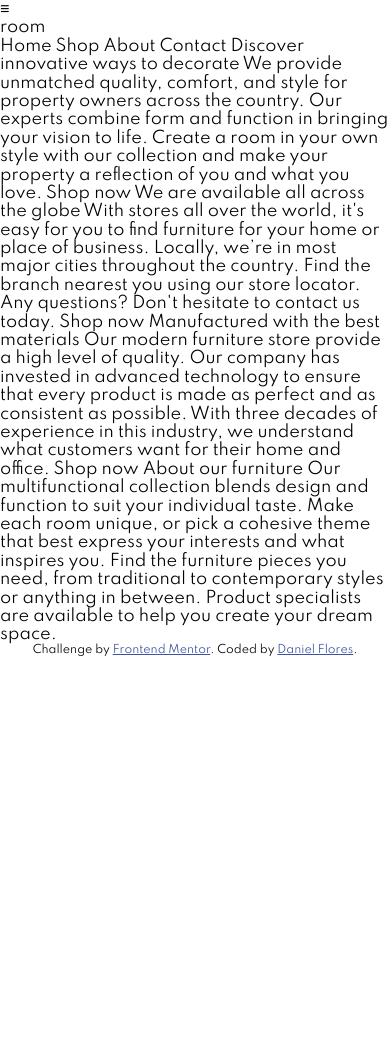
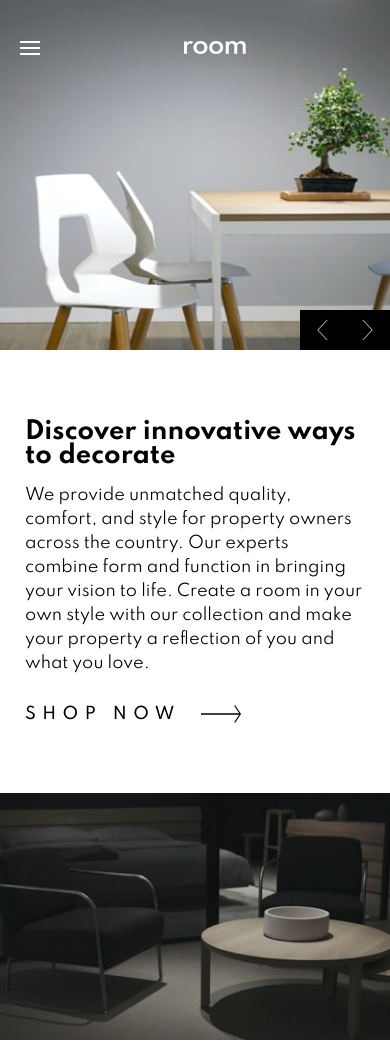
Before and after one commit to Devnielote/room-homepage, a website: page index.html in a window 390 px wide. Shown: the top 1048 px of the page. Before the commit the page ends 844 px from the top, so only its background shows below. Drawn offline with Linux system fonts and the light colour scheme.

Commit message:
mobile first update

```diff
--- a/assets/main.css
+++ b/assets/main.css
@@ -1,10 +1,104 @@
 :root {
-    --Dark-Gray: hsl(0, 0%, 63%),
-    --Black: hsl(0, 0%, 0%),
-    --White: hsl(0, 0%, 100%),
-    --Very Dark Gray: hsl(0, 0%, 27%),
+    --dark-gray: hsl(0, 0%, 63%),
+    --black: hsl(0, 0%, 0%),
+    --white: white,
+    --very-dark Gray: hsl(0, 0%, 27%),
 }
 
 * {
     font-family: 'Spartan', sans-serif;
 }
+
+h1,h2,h3,h4,p,figure {
+    margin: 0;
+    padding: 0;
+}
+
+.section--pad {
+    padding: 70px 25px 70px 25px;
+}
+
+header {
+    display: flex;
+    align-items: center;
+    position: fixed;
+    width: 100%;
+    height: 100px;
+    background-color: transparent;
+    z-index: 10;
+}
+
+header #menu {
+    margin-left: 20px;
+}
+
+header #menu p {
+    font-size: 30px;
+}
+
+.header__title {
+    margin: 0 auto;
+}
+
+img {
+    width: 100%;
+    height: 100%;
+    background-position: center;
+    background-size: contain;
+}
+
+.slider__container {
+    position: relative;
+}
+
+#imgs__container {
+    height: 350px;
+}
+
+
+.slider__controls {
+    position: absolute;
+    bottom: 0px;
+    right: 0px;
+    display: flex;
+    justify-content: space-around;
+    align-items: center;
+    width: 90px;
+    height: 40px;
+    background-color: black;
+}
+
+#slider__button {
+    height: 20px;
+}
+
+.shopNow__container h2 {
+    line-height: 1.5rem;
+}
+
+.shopNow__container p {
+    margin-top: 15px;
+    line-height: 1.5rem;
+}
+
+.shopNow__link {
+    display: flex;
+    justify-content: flex-start;
+    margin-top: 30px;
+}
+
+.shopNow__container a {
+    font-weight: 500;
+    letter-spacing: .4em;
+    margin-right: 20px;
+    text-decoration: none;
+    color: black;
+}
+
+.shopNow__link figure {
+    margin-right: 50px;
+}
+
+.ourFurniture p {
+    margin-top: 15px;
+}
--- a/index.html
+++ b/index.html
@@ -29,30 +29,92 @@
   <body>
     <div class="main">
       <header>
-        <div id="menu">≡</div>
-        <div class="header__title">room</div>
+        <!-- TODO: Sticky without bg. -->
+        <div id="menu">
+          <img src="assets/images/icon-hamburger.svg" alt="" />
+          <ul style="display: none">
+            <li>
+              <a href="">Home</a>
+            </li>
+            <li>
+              <a href="">Shop</a>
+            </li>
+            <li>
+              <a href="">About</a>
+            </li>
+            <li>
+              <a href="">Contact</a>
+            </li>
+          </ul>
+        </div>
+        <div class="header__title">
+          <img src="./assets/images/logo.svg" alt="" />
+        </div>
       </header>
-      <div class="container"></div>
+      <div class="slider__container">
+        <div class="slider__imgs">
+          <figure id="imgs__container">
+            <img src="assets/images/mobile-image-hero-1.jpg" alt="" />
+          </figure>
+        </div>
+        <div class="slider__controls">
+          <figure id="slider__button">
+            <img src="assets/images/icon-angle-left.svg" alt="" />
+          </figure>
+          <figure id="slider__button">
+            <img src="assets/images/icon-angle-right.svg" alt="" />
+          </figure>
+        </div>
+      </div>
     </div>
-    Home Shop About Contact Discover innovative ways to decorate We provide
-    unmatched quality, comfort, and style for property owners across the
-    country. Our experts combine form and function in bringing your vision to
-    life. Create a room in your own style with our collection and make your
-    property a reflection of you and what you love. Shop now We are available
-    all across the globe With stores all over the world, it's easy for you to
-    find furniture for your home or place of business. Locally, we’re in most
-    major cities throughout the country. Find the branch nearest you using our
-    store locator. Any questions? Don't hesitate to contact us today. Shop now
-    Manufactured with the best materials Our modern furniture store provide a
-    high level of quality. Our company has invested in advanced technology to
-    ensure that every product is made as perfect and as consistent as possible.
-    With three decades of experience in this industry, we understand what
-    customers want for their home and office. Shop now About our furniture Our
-    multifunctional collection blends design and function to suit your
-    individual taste. Make each room unique, or pick a cohesive theme that best
-    express your interests and what inspires you. Find the furniture pieces you
-    need, from traditional to contemporary styles or anything in between.
-    Product specialists are available to help you create your dream space.
+    <div class="shopNow__container section--pad">
+      <h2>Discover innovative ways to decorate</h2>
+      <p>
+        We provide unmatched quality, comfort, and style for property owners
+        across the country. Our experts combine form and function in bringing
+        your vision to life. Create a room in your own style with our collection
+        and make your property a reflection of you and what you love.
+      </p>
+      <div class="shopNow__link">
+        <a href="">SHOP NOW</a>
+        <figure>
+          <img
+            src="./assets/images/icon-arrow.svg"
+            alt="An large arrow pointing to the right"
+          />
+        </figure>
+      </div>
+    </div>
+    <div class="middle">
+      <figure class="middle__img">
+        <img src="assets/images/image-about-dark.jpg" alt="" />
+      </figure>
+    </div>
+    <div class="ourFurniture section--pad">
+      <h2>About our furniture</h2>
+      <p>
+        Our multifunctional collection blends design and function to suit your
+        individual taste. Make each room unique, or pick a cohesive theme that
+        best express your interests and what inspires you. Find the furniture
+        pieces you need, from traditional to contemporary styles or anything in
+        between. Product specialists are available to help you create your dream
+        space.
+      </p>
+    </div>
+    <div class="bottom">
+      <figure class="bottom__img">
+        <img src="assets/images/image-about-light.jpg" alt="" />
+      </figure>
+    </div>
+    We are available all across the globe With stores all over the world, it's
+    easy for you to find furniture for your home or place of business. Locally,
+    we’re in most major cities throughout the country. Find the branch nearest
+    you using our store locator. Any questions? Don't hesitate to contact us
+    today. Shop now Manufactured with the best materials Our modern furniture
+    store provide a high level of quality. Our company has invested in advanced
+    technology to ensure that every product is made as perfect and as consistent
+    as possible. With three decades of experience in this industry, we
+    understand what customers want for their home and office. Shop now
 
     <div class="attribution">
       Challenge by
```
